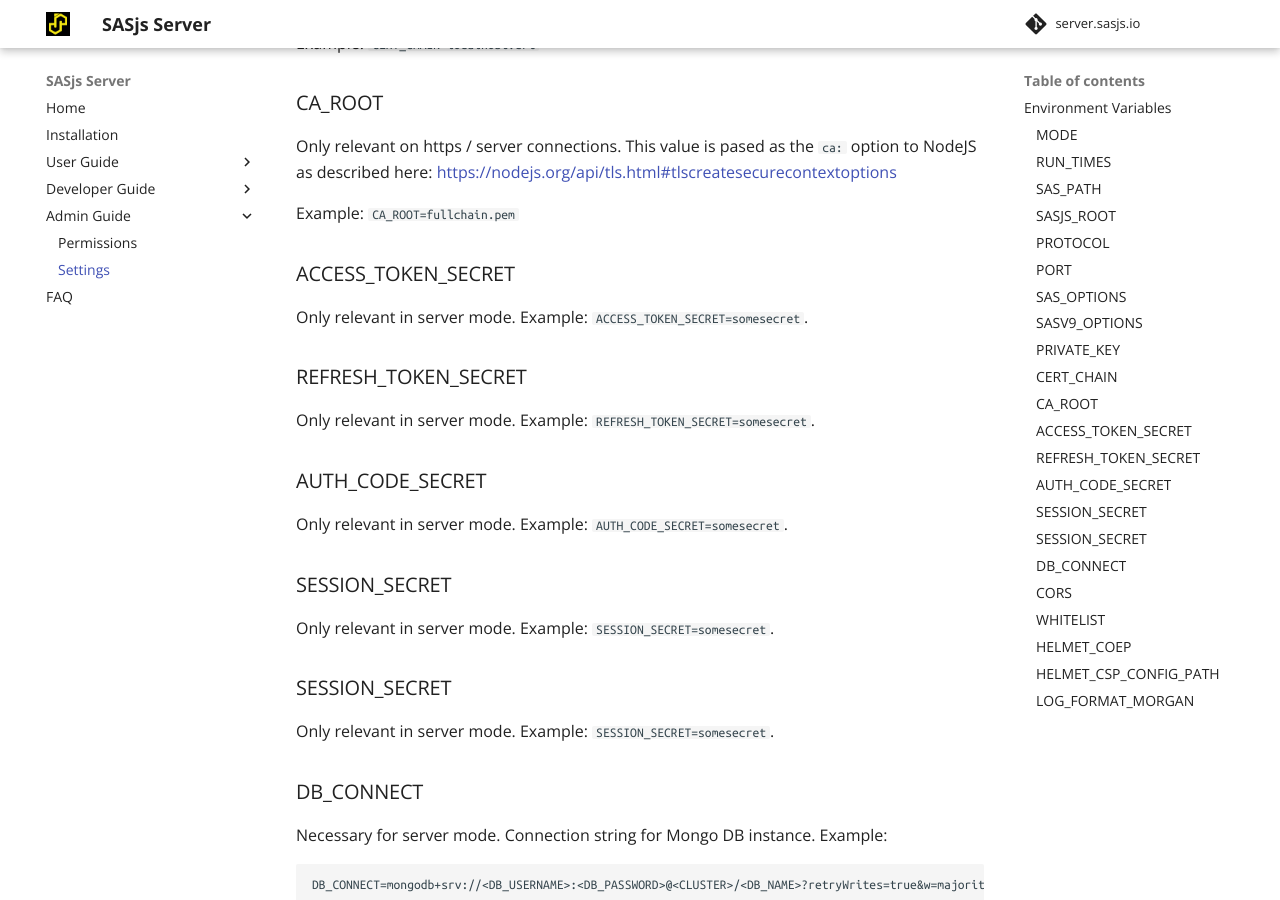
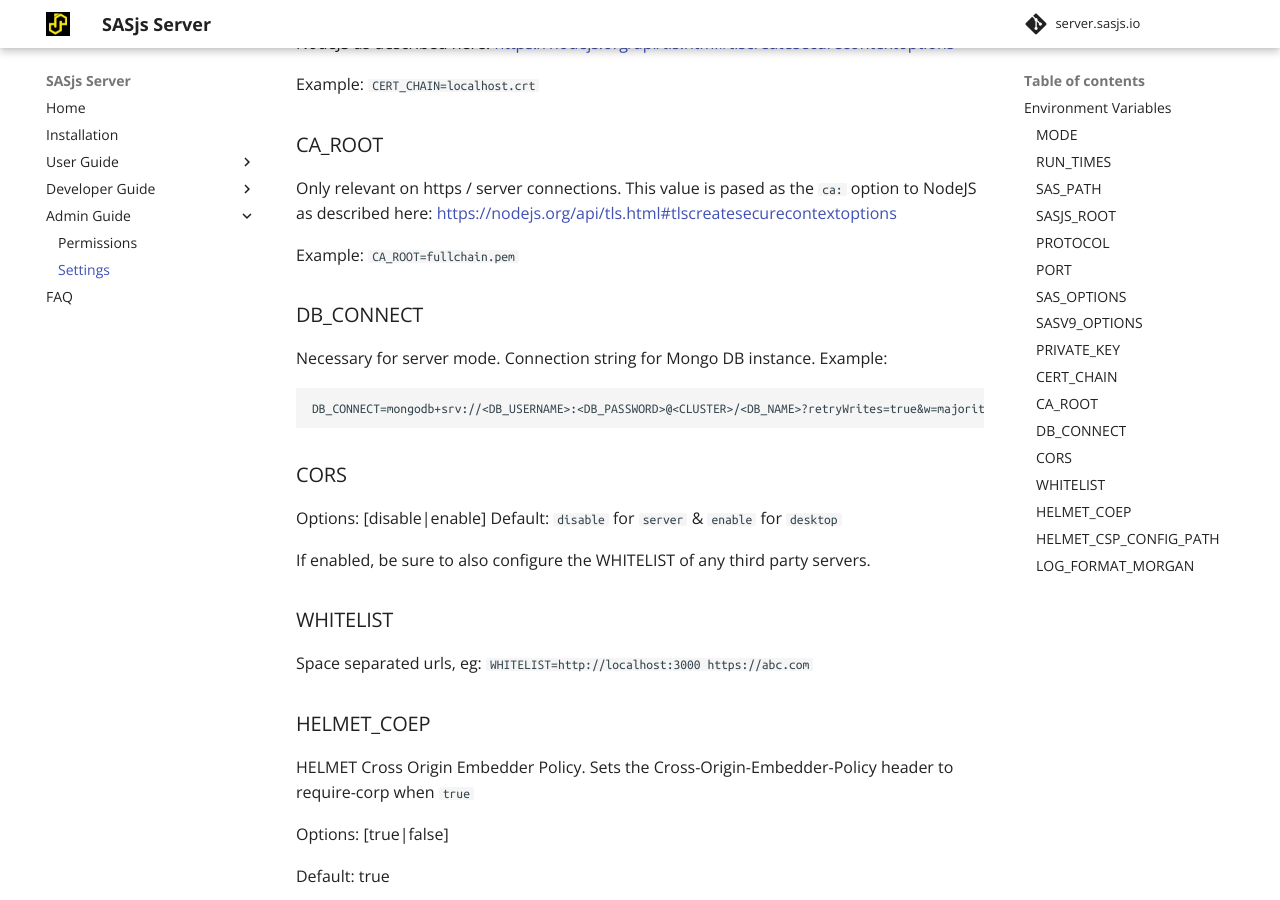
Before and after one commit to sasjs/server.sasjs.io, an MkDocs documentation site: the page built from docs/settings.md, in a window 1280 px wide and 900 px high, scrolled down 2735 px. Built offline with MkDocs 1.6.1 and Material for MkDocs 9.7.7, drawn with Linux system fonts in a browser that asks for light colours; some of the changed text lies outside the part shown.

Commit message:
Update settings.md

```diff
--- a/docs/settings.md
+++ b/docs/settings.md
@@ -101,20 +102,6 @@
 
 Example: `CA_ROOT=fullchain.pem`
 
-### ACCESS_TOKEN_SECRET
-Only relevant in server mode.  Example: `ACCESS_TOKEN_SECRET=somesecret`.
-
-### REFRESH_TOKEN_SECRET
-Only relevant in server mode.  Example: `REFRESH_TOKEN_SECRET=somesecret`.
-
-### AUTH_CODE_SECRET
-Only relevant in server mode.  Example: `AUTH_CODE_SECRET=somesecret`.
-
-### SESSION_SECRET
-Only relevant in server mode.  Example: `SESSION_SECRET=somesecret`.
-
-### SESSION_SECRET
-Only relevant in server mode.  Example: `SESSION_SECRET=somesecret`.
 
 ### DB_CONNECT
 Necessary for server mode.  Connection string for Mongo DB instance.  Example:
```
Also changed, not shown: other parts of docs/settings.md (+2 -1 lines).
